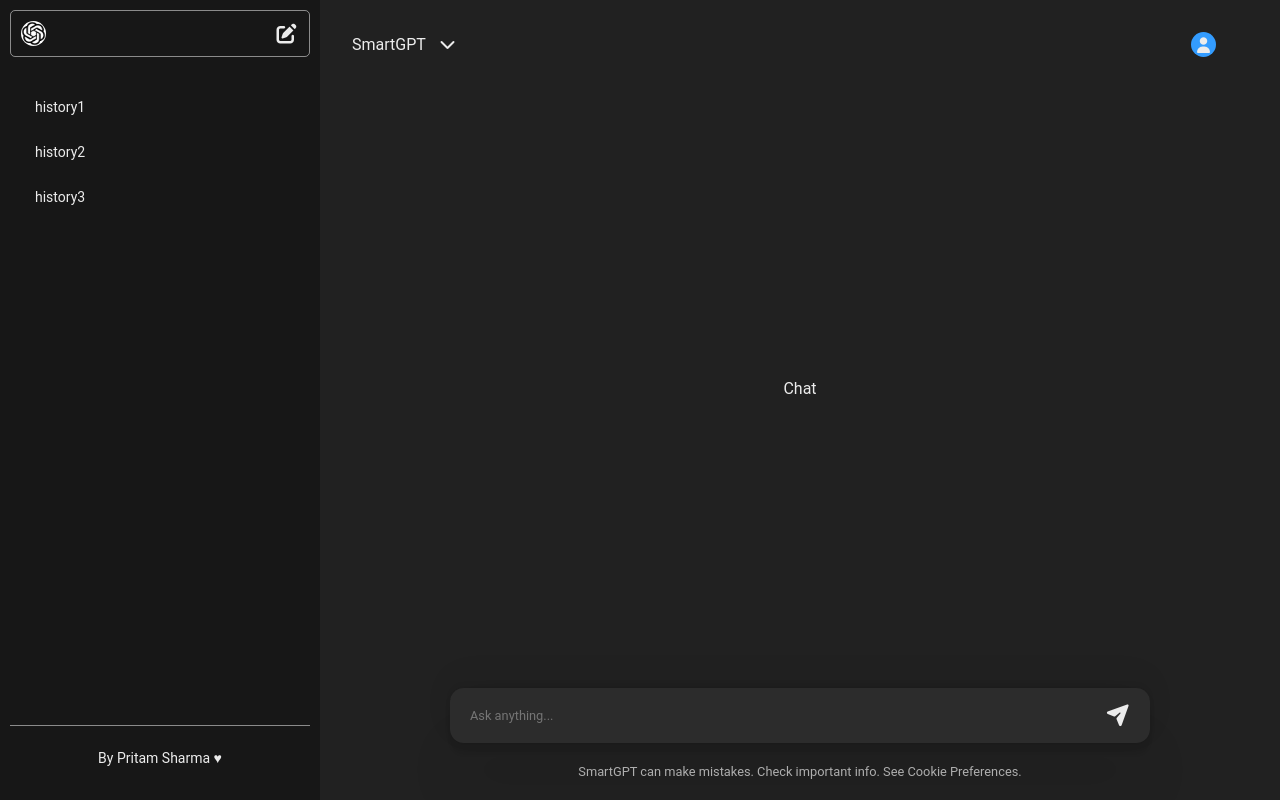
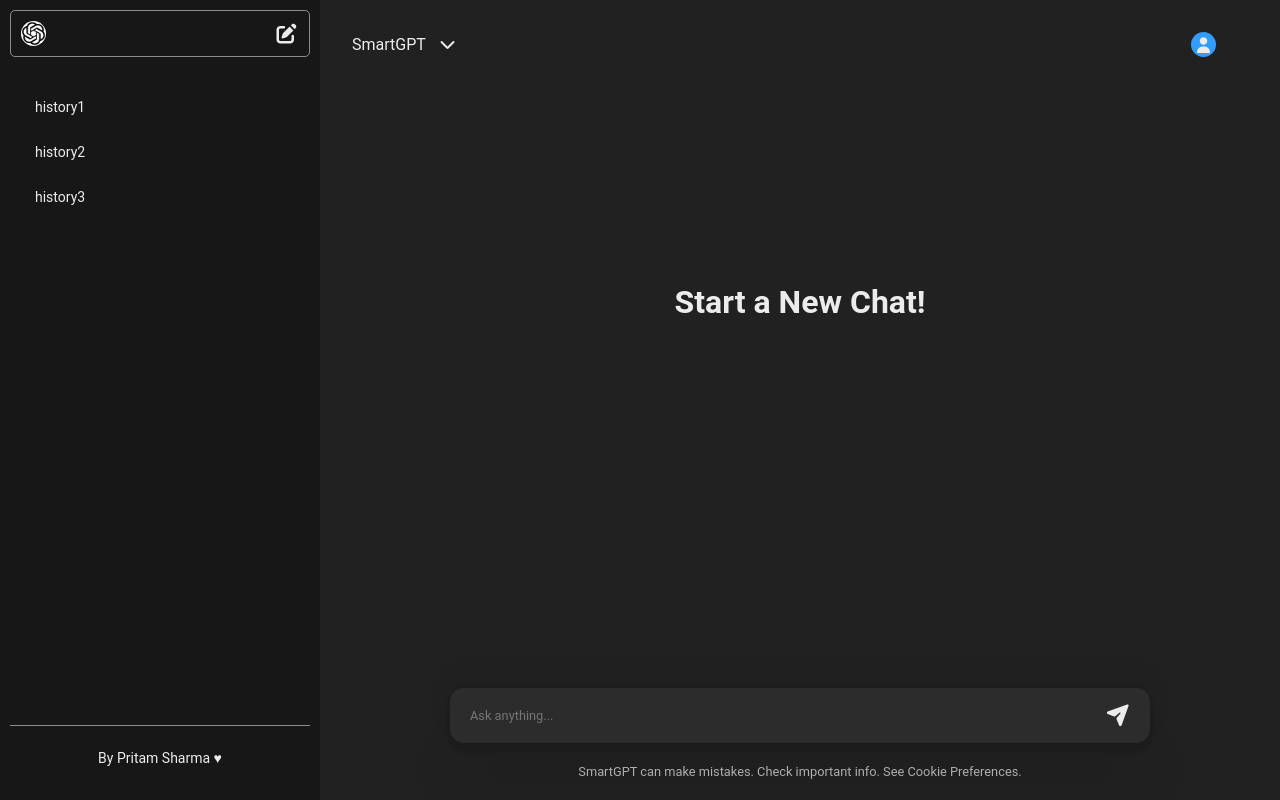
Before and after one commit to pritam-sharma/SmartGPT, a React (Vite) app in the folder Frontend/: page / in a window 1280 px wide. Built offline with nearby package versions, Linux system fonts and the light colour scheme.

Commit message:
feature : added display chats

```diff
--- a/Frontend/src/App.jsx
+++ b/Frontend/src/App.jsx
@@ -8,7 +8,18 @@
   const [prompt, setPrompt] = useState("");
   const [reply, setReply] = useState(null);
   const [currThreadId, setCurrThreadId] = useState(uuidv1());
-  const providerValue = { prompt, setPrompt, reply, setReply, currThreadId }; //passing values
+  const [prevChats, setPrevChats] = useState([]); // Initialize prevChats state
+  const [newChat, setNewChat] = useState(true); // State to track new chat button click
+  const providerValue = {
+    prompt,
+    setPrompt,
+    reply,
+    setReply,
+    currThreadId,
+    newChat,
+    prevChats,
+    setPrevChats
+  }; //passing values
   return (
     <div className="app">
       <MyContext.Provider value={providerValue}>
--- a/Frontend/src/Chat.css
+++ b/Frontend/src/Chat.css
@@ -0,0 +1,33 @@
+.chats {
+  max-width: 700px;
+  overflow-y: scroll;
+  padding: 8rem;
+}
+
+.userDiv {
+  display: flex;
+  justify-content: flex-end;
+  font-size: 0.9rem;
+}
+
+.gptDiv {
+  text-align: left;
+  font-size: 0.9rem;
+}
+
+.userMessage {
+  background-color: #323232;
+  padding: 10px 20px;
+  border-radius: 14px;
+  margin-left: 15rem;
+  max-width: 500px;
+  width: fit-content;
+}
+
+.hljs {
+  border-radius: 14px !important;
+}
+
+pre {
+  white-space: pre-wrap;
+}
--- a/Frontend/src/Chat.jsx
+++ b/Frontend/src/Chat.jsx
@@ -1,6 +1,27 @@
 import "./Chat.css";
+import { useContext } from "react";
+import { MyContext } from "./MyContext";
 const Chat = () => {
-  return <div>Chat</div>;
+  const { newChat, prevChats } = useContext(MyContext);
+  return (
+    <>
+      {newChat && <h1>Start a New Chat!</h1>}
+      <div>
+        {prevChats?.map((chat, idx) => (
+          <div
+            className={chat.role === "user" ? "userDiv" : "gptDiv"}
+            key={idx}
+          >
+            {chat.role === "user" ? (
+              <p className="userMessage">{chat.content}</p>
+            ) : (
+              <p className="gptMessage">{chat.content}</p>
+            )}
+          </div>
+        ))}
+      </div>
+    </>
+  );
 };
 
 export default Chat;
--- a/Frontend/src/ChatWindow.jsx
+++ b/Frontend/src/ChatWindow.jsx
@@ -1,12 +1,18 @@
 import "./ChatWindow.css";
 import Chat from "./Chat";
-import { useState } from "react";
 import { MyContext } from "./MyContext";
-import { useContext } from "react";
+import { useContext, useState, useEffect } from "react";
 import { ScaleLoader } from "react-spinners";
 const ChatWindow = () => {
-  const { prompt, setPrompt, reply, setReply, currThreadId } =
-    useContext(MyContext);
+  const {
+    prompt,
+    setPrompt,
+    reply,
+    setReply,
+    currThreadId,
+    prevChats,
+    setPrevChats,
+  } = useContext(MyContext);
 
   const [loading, setLoading] = useState(false);
 
@@ -38,6 +44,24 @@
     }
     setLoading(false);
   };
+
+  //Append new chat to previous chats
+  useEffect(() => {
+    if (prompt && reply) {
+      setPrevChats((prev) => [
+        ...prev,
+        {
+          role: "user",
+          content: prompt,
+        },
+        {
+          role: "assistant",
+          content: reply,
+        },
+      ]);
+      setPrompt(""); // Clear the input after sending
+    }
+  }, [reply]);
 
   return (
     <div className="chatWindow">
```
